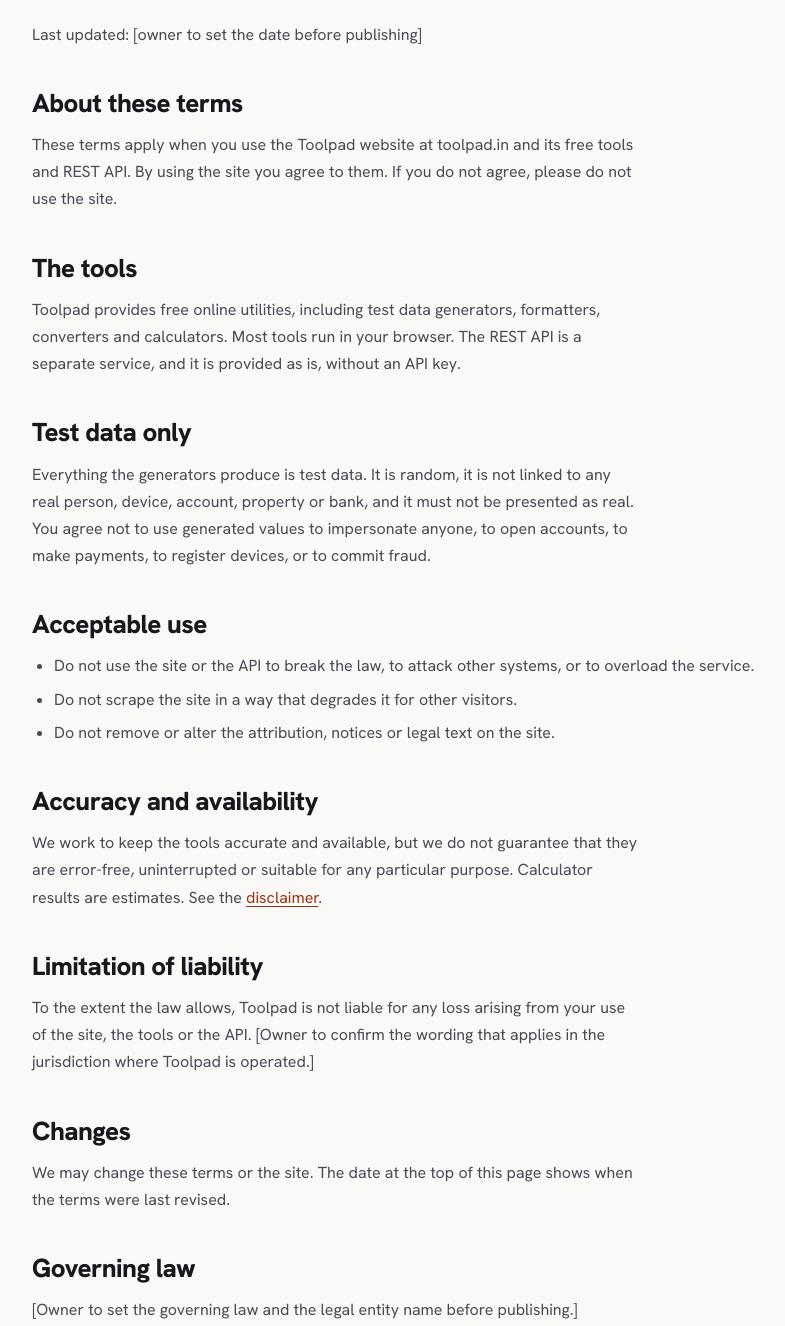
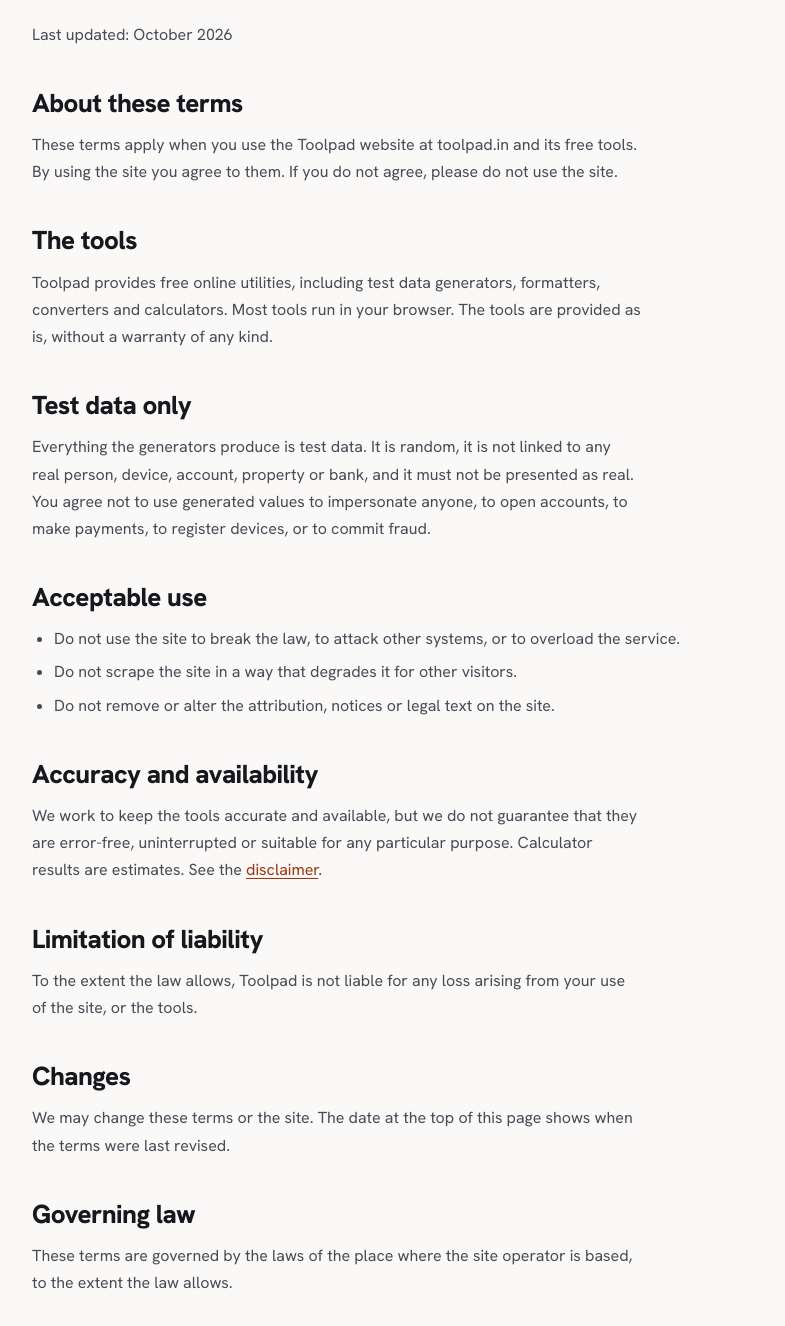
Before and after one commit to Harsh-Sahay19/Toolpad, a website: page apps/web/src/pages/terms.html in a window 1280 px wide. Shown: the part 260-1586 px from the top of the page, without its empty margins (218-1003 px from the left). Drawn offline with Linux system fonts and the light colour scheme.

Commit message:
Remove REST API claims and owner placeholders from trust pages
- Drop REST API references from terms, disclaimer and tools pages
- Replace owner placeholders with neutral wording and a dated last-updated line

```diff
--- a/apps/web/src/pages/terms.html
+++ b/apps/web/src/pages/terms.html
@@ -5,10 +5,10 @@
 <meta charset="UTF-8">
 <meta name="viewport" content="width=device-width, initial-scale=1.0">
 <title>Terms of Use | Toolpad</title>
-<meta name="description" content="Terms of use for Toolpad: what you can do with the free online tools, the REST API, and the limits of our responsibility.">
+<meta name="description" content="Terms of use for Toolpad: what you can do with the free online tools and the limits of our responsibility.">
 <link rel="canonical" href="https://toolpad.in/terms">
 <meta property="og:title" content="Terms of Use | Toolpad">
-<meta property="og:description" content="Terms of use for Toolpad: what you can do with the free online tools, the REST API, and the limits of our responsibility.">
+<meta property="og:description" content="Terms of use for Toolpad: what you can do with the free online tools and the limits of our responsibility.">
 <meta property="og:type" content="website">
 <meta property="og:url" content="https://toolpad.in/terms">
 <meta property="og:site_name" content="Toolpad">
@@ -127,27 +127,27 @@
 <div class="prose">
 <div class="page-head"><h1>Terms of use</h1></div>
 <div class="seo-content">
-<p class="note">Last updated: [owner to set the date before publishing]</p>
+<p class="note">Last updated: October 2026</p>
 <h2>About these terms</h2>
-<p>These terms apply when you use the Toolpad website at toolpad.in and its free tools and REST API. By using the site you agree to them. If you do not agree, please do not use the site.</p>
+<p>These terms apply when you use the Toolpad website at toolpad.in and its free tools. By using the site you agree to them. If you do not agree, please do not use the site.</p>
 <h2>The tools</h2>
-<p>Toolpad provides free online utilities, including test data generators, formatters, converters and calculators. Most tools run in your browser. The REST API is a separate service, and it is provided as is, without an API key.</p>
+<p>Toolpad provides free online utilities, including test data generators, formatters, converters and calculators. Most tools run in your browser. The tools are provided as is, without a warranty of any kind.</p>
 <h2>Test data only</h2>
 <p>Everything the generators produce is test data. It is random, it is not linked to any real person, device, account, property or bank, and it must not be presented as real. You agree not to use generated values to impersonate anyone, to open accounts, to make payments, to register devices, or to commit fraud.</p>
 <h2>Acceptable use</h2>
 <ul>
-  <li>Do not use the site or the API to break the law, to attack other systems, or to overload the service.</li>
+  <li>Do not use the site to break the law, to attack other systems, or to overload the service.</li>
   <li>Do not scrape the site in a way that degrades it for other visitors.</li>
   <li>Do not remove or alter the attribution, notices or legal text on the site.</li>
 </ul>
 <h2>Accuracy and availability</h2>
 <p>We work to keep the tools accurate and available, but we do not guarantee that they are error-free, uninterrupted or suitable for any particular purpose. Calculator results are estimates. See the <a href="/disclaimer">disclaimer</a>.</p>
 <h2>Limitation of liability</h2>
-<p>To the extent the law allows, Toolpad is not liable for any loss arising from your use of the site, the tools or the API. [Owner to confirm the wording that applies in the jurisdiction where Toolpad is operated.]</p>
+<p>To the extent the law allows, Toolpad is not liable for any loss arising from your use of the site, or the tools.</p>
 <h2>Changes</h2>
 <p>We may change these terms or the site. The date at the top of this page shows when the terms were last revised.</p>
 <h2>Governing law</h2>
-<p>[Owner to set the governing law and the legal entity name before publishing.]</p>
+<p>These terms are governed by the laws of the place where the site operator is based, to the extent the law allows.</p>
 <h2>Contact</h2>
 <p>Questions about these terms: <a href="mailto:hello@toolpad.in">hello@toolpad.in</a>.</p>
 </div>
@@ -157,7 +157,7 @@
   <div class="container footer-grid">
     <div class="footer-brand">
       <a href="/" class="brand"><span class="brand-mark" aria-hidden="true"><svg width="26" height="26" viewBox="0 0 30 30"><rect width="30" height="30" rx="9" fill="var(--accent)"/><path d="M9 10.5h12M15 10.5v10" stroke="#fff" stroke-width="2.6" stroke-linecap="round" fill="none"/></svg></span>Toolpad</a>
-      <p>Free browser-based utilities for developers and testers, with a public REST API.</p>
+      <p>Free browser-based utilities for developers and testers, for developers and testers.</p>
     </div>
     <div class="footer-col">
       <p class="footer-h">Generators</p>
```
Also changed, not shown: apps/web/src/pages/disclaimer.html (+2 -2 lines), apps/web/src/pages/tools.html (+1 -1 lines).
